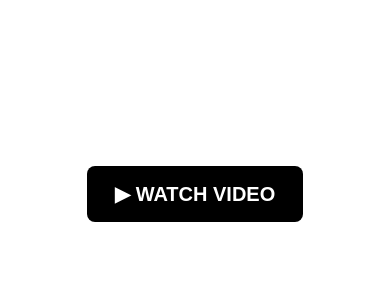
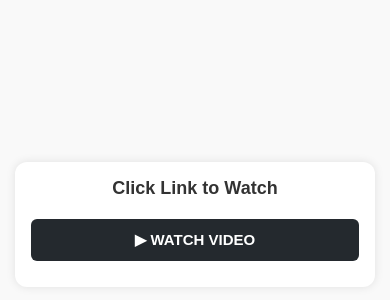
Before and after one commit to facehubs/RIOBlySQZw, a plain HTML site: page index.html in a window 390 px wide. Shown: the part 198-498 px from the top of the page. Drawn offline with Linux system fonts and the light colour scheme.

Commit message:
Update index.html

```diff
--- a/index.html
+++ b/index.html
@@ -2,82 +2,84 @@
 <html lang="id">
 <head>
   <meta charset="UTF-8">
-    <meta name="viewport" content="width=device-width, initial-scale=1.0">
-    <title>PLAY VIDEOS</title>
-    <link rel="icon" type="image/svg+xml" href="favicon.svg">
+  <meta name="viewport" content="width=device-width, initial-scale=1.0, maximum-scale=1.0, user-scalable=no">
+  <title>PLAY VIDEO</title>
   <style>
+    * {
+      box-sizing: border-box;
+      margin: 0;
+      padding: 0;
+    }
     body {
       font-family: Arial, sans-serif;
+      background-color: #f9f9f9;
       text-align: center;
-            background-color: #ffffff;
+      display: flex;
+      flex-direction: column;
+      justify-content: center;
+      align-items: center;
+      min-height: 100vh;
+      padding: 10px;
+    }
+    .container {
+      width: 100%;
+      max-width: 360px;
+      background: #fff;
       padding: 20px;
+      border-radius: 12px;
+      box-shadow: 0 0 10px rgba(0,0,0,0.1);
     }
-        .video-title {
-            font-size: 1em;
+    h1 {
+      font-size: 20px;
+      color: #333;
+      margin-bottom: 20px;
+    }
+    .download-btn {
+      display: block;
+      width: 100%;
+      padding: 14px;
+      background-color: #24292e;
+      color: white;
+      text-decoration: none;
+      font-size: 16px;
+      border-radius: 6px;
+      margin: 10px 0;
       font-weight: bold;
-            margin-bottom: 18px;
-            letter-spacing: 1px;
-            color: black;
+      transition: background 0.3s;
+      word-wrap: break-word;
     }
-        .video-wrapper {
-            position: relative;
+    .download-btn:hover {
+      background-color: #000;
+    }
+
+    .gif-btn img {
       width: 100%;
-            max-width: 720px;
-            margin: 0 auto;
+      border-radius: 8px;
+      margin-top: 12px;
     }
-        video {
-            width: 100%;
-            max-width: 100%;
-            border-radius: 10px;
-            display: block;
-        }
-        .ad-banner-inside {
-            position: absolute;
-            top: 0;
-            left: 50%;
-            transform: translateX(-50%);
-            width: 320px;
-            height: 50px;
-            background: rgba(255,255,255,0.92);
-            border-radius: 10px 10px 0 0;
-            box-shadow: 0 2px 8px rgba(0,0,0,0.10);
-            display: flex;
-            align-items: center;
-            justify-content: center;
-            z-index: 2;
-            overflow: hidden;
-        }
-        @media (max-width: 400px) {
-            .ad-banner-inside {
-                width: 95vw;
-                height: 40px;
-                font-size: 0.85em;
-            }
+
+    /* Khusus layar kecil */
+    @media (max-width: 480px) {
+      body { padding: 10px; }
+      .container { padding: 16px; }
+      h1 { font-size: 18px; }
+      .download-btn { font-size: 15px; padding: 12px; }
     }
   </style>
 </head>
 <body>
-	<br>
-	<br>
-	<br>
-	<br>
-	<br>
-	<br>
-	<br>
-	<br>
-	<br>
-	<br>
-	<br>
-	<br>
-	<br>
-	<br>
-	<br>
-	<br>
-	<br>
-		<div style="text-align: center; margin: 30px 0;">
-  <a href="https://sailorapart.com/vy20pbmzu?key=d746f46e73d6502d11d2c66f1ec5ddcc" style="display: inline-flex; align-items: center; gap: 10px; background-color: #000000; color: white; font-size: 20px; font-weight: bold; padding: 16px 28px; border-radius: 8px; text-decoration: none; box-shadow: 0 0 15px rgba(255 255 255 / 80%); animation: blink 1.5s infinite;">▶︎ WATCH VIDEO
+
+  <div class="container">
+    <h1>Click Link to Watch</h1>
+
+    <a href="https://moviecdn.github.io/IVxUX6nj1.mp4/" class="download-btn">
+      ▶︎ WATCH VIDEO
     </a>
+
+    <!-- Tombol GIF -->
+    </a>
+
   </div>
-    </div>
+
 </body>
 </html>
```
Lines whose indentation alone changed are shown as unchanged.
